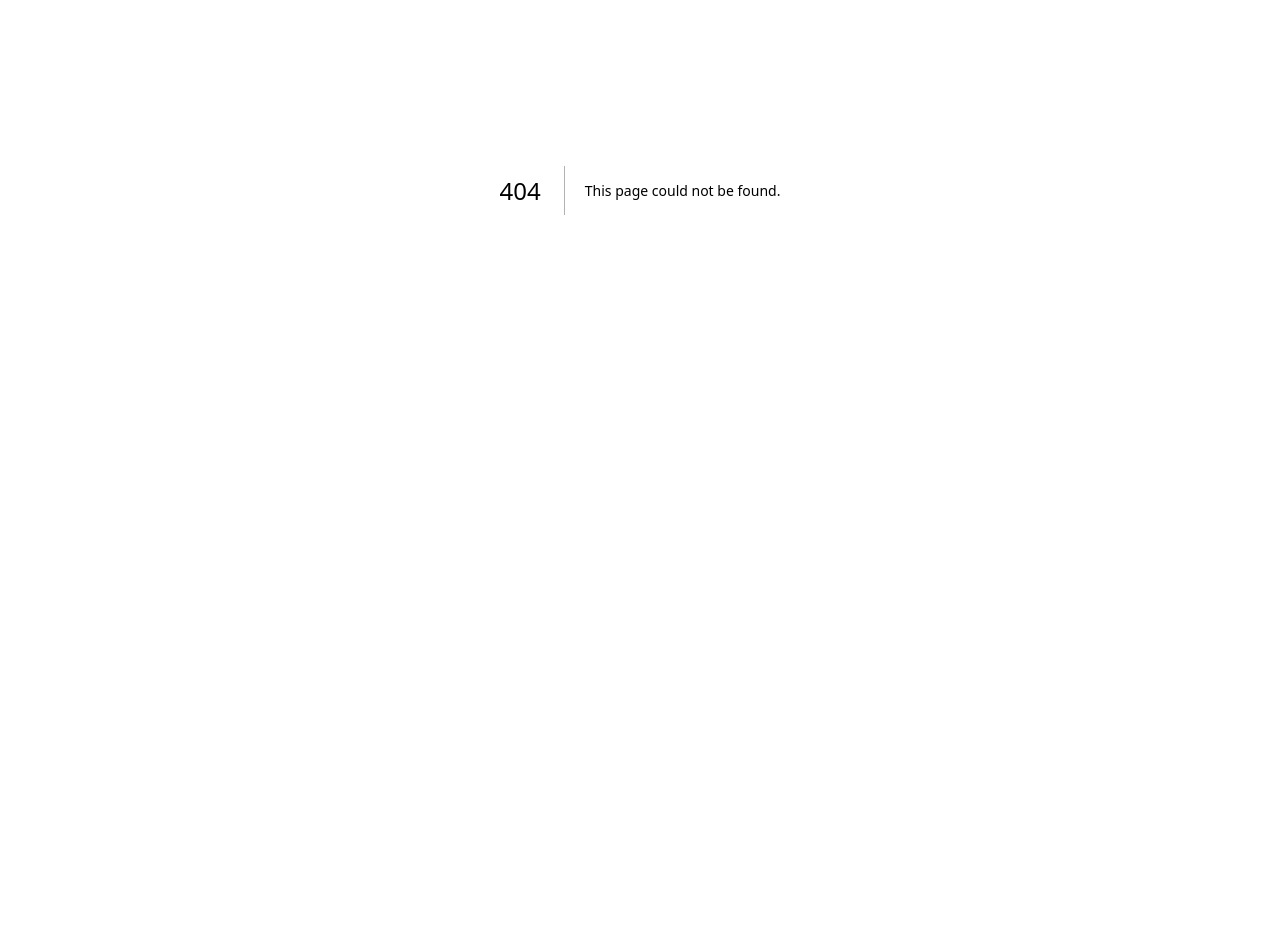
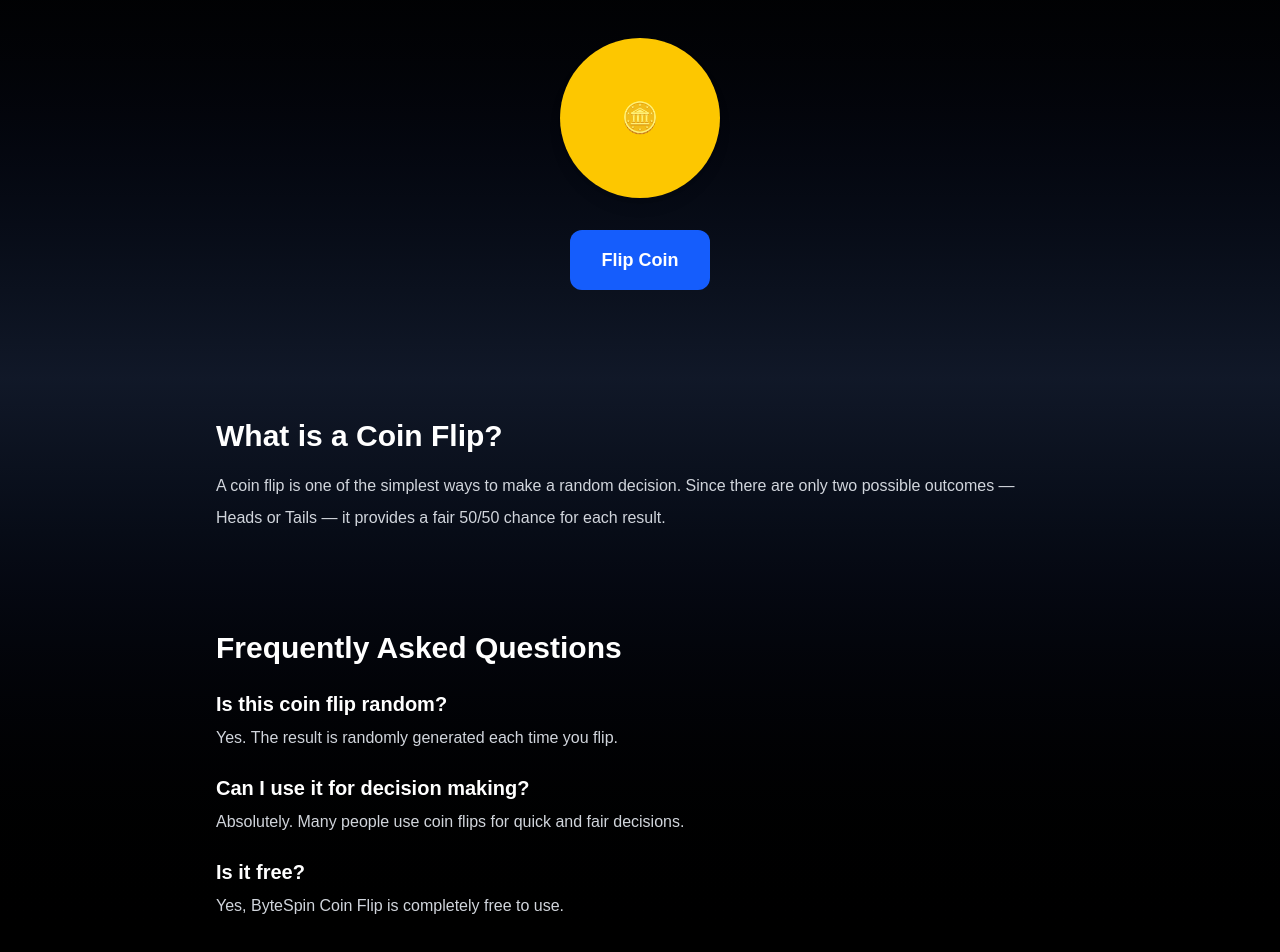
Before and after one commit to bytecraftstudioin/bytespin, a Next.js app: page /coin-flip in a window 1280 px wide. Before the commit this address had no page. Shown: the part 210-1162 px from the top of the page. Before the commit the page ends 800 px from the top, so only its background shows below. Built offline with nearby package versions, Linux system fonts and the light colour scheme.

Commit message:
Add Coin Flip tool

```diff
--- /dev/null
+++ b/app/coin-flip/layout.tsx
@@ -0,0 +1,15 @@
+import type { Metadata } from "next";
+
+export const metadata: Metadata = {
+  title: "Coin Flip Online | ByteSpin",
+  description:
+    "Free online coin flip tool. Instantly flip a virtual coin and get Heads or Tails.",
+};
+
+export default function CoinFlipLayout({
+  children,
+}: {
+  children: React.ReactNode;
+}) {
+  return children;
+}
--- /dev/null
+++ b/app/coin-flip/page.tsx
@@ -0,0 +1,110 @@
+"use client";
+
+import { useState } from "react";
+
+export default function CoinFlipPage() {
+  const [result, setResult] = useState("");
+  const [isFlipping, setIsFlipping] = useState(false);
+
+  const flipCoin = () => {
+    setIsFlipping(true);
+
+    setTimeout(() => {
+      const outcomes = ["Heads", "Tails"];
+      const randomResult =
+        outcomes[Math.floor(Math.random() * outcomes.length)];
+
+      setResult(randomResult);
+      setIsFlipping(false);
+    }, 1000);
+  };
+
+  return (
+    <main className="min-h-screen bg-gradient-to-b from-black via-gray-900 to-black text-white">
+      <section className="max-w-4xl mx-auto px-6 py-20 text-center">
+        <h1 className="text-5xl font-bold mb-6">
+          Coin Flip Online
+        </h1>
+
+        <p className="text-gray-300 text-lg max-w-2xl mx-auto mb-10">
+          Flip a virtual coin instantly and get a random Heads or Tails result.
+          Perfect for making quick decisions, games, and random choices.
+        </p>
+
+        <div className="flex flex-col items-center">
+          <div
+            className={`w-40 h-40 rounded-full bg-yellow-400 text-black flex items-center justify-center text-3xl font-bold shadow-lg mb-8 ${
+              isFlipping ? "animate-spin" : ""
+            }`}
+          >
+            🪙
+          </div>
+
+          <button
+            onClick={flipCoin}
+            disabled={isFlipping}
+            className="bg-blue-600 hover:bg-blue-700 px-8 py-4 rounded-xl font-semibold text-lg transition"
+          >
+            {isFlipping ? "Flipping..." : "Flip Coin"}
+          </button>
+
+          {result && !isFlipping && (
+            <div className="mt-10">
+              <p className="text-gray-400 mb-2">Result</p>
+              <h2 className="text-4xl font-bold text-green-400">
+                {result}
+              </h2>
+            </div>
+          )}
+        </div>
+      </section>
+
+      <section className="max-w-4xl mx-auto px-6 py-12">
+        <h2 className="text-3xl font-bold mb-4">
+          What is a Coin Flip?
+        </h2>
+
+        <p className="text-gray-300 leading-8">
+          A coin flip is one of the simplest ways to make a random decision.
+          Since there are only two possible outcomes — Heads or Tails —
+          it provides a fair 50/50 chance for each result.
+        </p>
+      </section>
+
+      <section className="max-w-4xl mx-auto px-6 py-12">
+        <h2 className="text-3xl font-bold mb-6">
+          Frequently Asked Questions
+        </h2>
+
+        <div className="space-y-6">
+          <div>
+            <h3 className="font-semibold text-xl mb-2">
+              Is this coin flip random?
+            </h3>
+            <p className="text-gray-300">
+              Yes. The result is randomly generated each time you flip.
+            </p>
+          </div>
+
+          <div>
+            <h3 className="font-semibold text-xl mb-2">
+              Can I use it for decision making?
+            </h3>
+            <p className="text-gray-300">
+              Absolutely. Many people use coin flips for quick and fair decisions.
+            </p>
+          </div>
+
+          <div>
+            <h3 className="font-semibold text-xl mb-2">
+              Is it free?
+            </h3>
+            <p className="text-gray-300">
+              Yes, ByteSpin Coin Flip is completely free to use.
+            </p>
+          </div>
+        </div>
+      </section>
+    </main>
+  );
+}
```
